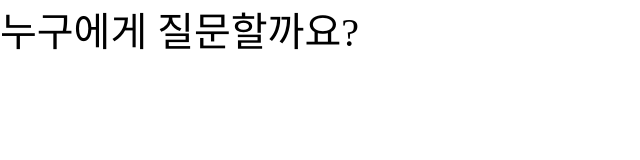
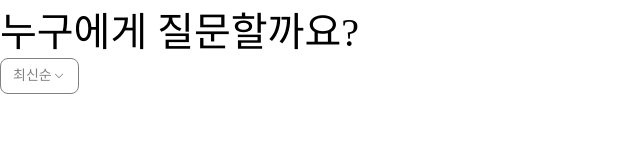
Before and after one commit to 78-artilleryman/Codeit-8team-OpenMind, a React (Create React App) app: page / in a window 1280 px wide. Shown: the top 160 px of the page, without its empty margins (0-640 px from the left). Built offline with nearby package versions, Linux system fonts and the light colour scheme.

Commit message:
feat: Filter 작성 및 css 적용

```diff
--- a/src/App.js
+++ b/src/App.js
@@ -1,9 +1,11 @@
+import Filter from 'components/list/Filter';
 import Title from 'components/list/Title';
 
 function App() {
   return (
     <div>
       <Title />
+      <Filter />
     </div>
   );
 }
--- /dev/null
+++ b/src/components/list/Filter.jsx
@@ -0,0 +1,139 @@
+import { useEffect, useRef, useState } from 'react';
+import styled from 'styled-components';
+import ArrowDown from '../../assets/icons/Arrow-down.svg';
+import ArrowUp from '../../assets/icons/Arrow-up.svg';
+
+const StyledSelectBox = styled.div`
+  position: relative;
+  width: 4.9375rem;
+  padding: 0.5rem 0.75rem;
+  gap: 0.25rem;
+
+  display: flex;
+  justify-content: center;
+  align-items: center;
+
+  outline: none;
+  border-radius: 0.5rem;
+  border: 1px solid
+    ${props =>
+      props.isShow ? 'var(--gray60, #000)' : 'var(--gray40, #818181)'};
+  background: var(--Grayscale-10, #fff);
+  color: ${props =>
+    props.isShow ? 'var(--gray60, #000)' : 'var(--gray40, #818181)'};
+
+  font-size: 0.875rem;
+  font-weight: 500;
+  line-height: 1.125rem;
+
+  cursor: pointer;
+
+  &::before {
+    content: '';
+    width: 0.875rem;
+    height: 0.875rem;
+    background-image: url(${props => (props.isShow ? ArrowUp : ArrowDown)});
+    background-size: 0.875rem 0.875rem;
+    position: absolute;
+    right: 0.75rem;
+  }
+`;
+
+const Label = styled.label`
+  margin-right: auto;
+  cursor: pointer;
+  color: ${props => (props.isShow ? 'var(--gray60, #000)' : 'inherit')};
+`;
+
+const SelectOptions = styled.ul`
+  position: absolute;
+  list-style: none;
+
+  display: flex;
+  width: 4.9375rem;
+  padding: 0.25rem 0rem;
+  flex-direction: column;
+
+  bottom: -4.875rem;
+
+  border-radius: 0.5rem;
+  border: 1px solid var(--gray30, #cfcfcf);
+  background: var(--gray10, #fff);
+
+  box-shadow: 0px 4px 4px 0px rgba(140, 140, 140, 0.25);
+`;
+
+const Option = styled.li`
+  display: flex;
+  padding: 0.375rem 1rem;
+  justify-content: center;
+  align-items: center;
+  gap: 0.5rem;
+  align-self: stretch;
+
+  color: ${props =>
+    props.isSelected ? 'var(--blue, #1877F2)' : 'var(--gray50, #515151)'};
+  font-size: 0.875rem;
+  font-weight: 500;
+  line-height: 1.125rem;
+`;
+
+function Filter() {
+  // 드롭다운(필터) 옵션, 기본 선택은 최신순(createdAt)
+  const [filter, setFilter] = useState('createdAt');
+  // 드롭다운 메뉴의 표시, 기본 false 상태로 숨겨져 있음
+  const [isShow, setIsShow] = useState(false);
+  const ref = useRef(null);
+
+  // 요구사항에는 없지만, 드롭다운 메뉴밖 영역을 선택했을때 드롭다운 메뉴 표시가 꺼지도록 설정
+  useEffect(() => {
+    function handleClickOutside(event) {
+      // ref.current는 참조 객체의 현재 값(외부 클릭을 감지하고자 하는 대상)
+      // ref.current가 event.target을 포함하는지 판단하여 !연산
+      // 즉, event.target이 외부에서 발생했다면 드롭다운 메뉴를 false하여 닫음
+      if (ref.current && !ref.current.contains(event.target)) {
+        setIsShow(false);
+      }
+    }
+    document.addEventListener('mousedown', handleClickOutside);
+    return () => {
+      document.removeEventListener('mousedown', handleClickOutside);
+    };
+  }, []);
+
+  // StyledSelectBox를 클릭할때마다, isShow 상태를 토글하여 드롭다운 메뉴 표시 제어
+  const toggleSelectOptions = () => setIsShow(!isShow);
+
+  // 드롭다운에서 옵션을 클릭할 때 호출
+  // 선택된 옵션의 값으로 filter를 설정하고, 드롭다운 메뉴를 false하여 닫음
+  const handleSelect = value => {
+    setFilter(value);
+    setIsShow(false);
+  };
+
+  return (
+    <StyledSelectBox isShow={isShow} onClick={toggleSelectOptions} ref={ref}>
+      <Label isShow={isShow}>
+        {filter === 'createdAt' ? '최신순' : '이름순'}
+      </Label>
+      {isShow && (
+        <SelectOptions>
+          <Option
+            onClick={() => handleSelect('name')}
+            isSelected={filter === 'name'}
+          >
+            이름순
+          </Option>
+          <Option
+            onClick={() => handleSelect('createdAt')}
+            isSelected={filter === 'createdAt'}
+          >
+            최신순
+          </Option>
+        </SelectOptions>
+      )}
+    </StyledSelectBox>
+  );
+}
+
+export default Filter;
```
